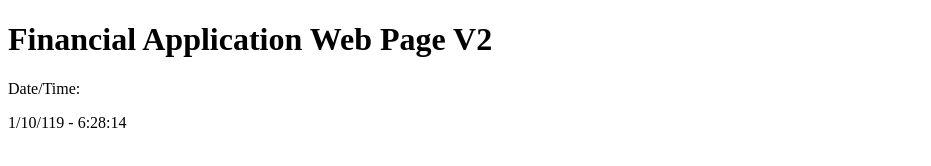
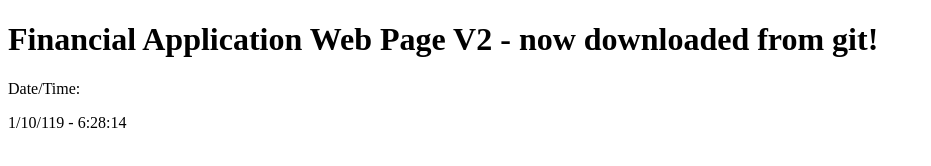
Before and after one commit to neslok/calm_flow, a plain HTML site: page index.html in a window 1280 px wide. Shown: the whole page, without its empty margins (0-931 px from the left). Drawn offline with Linux system fonts and the light colour scheme.

Commit message:
Update index.html

```diff
--- a/index.html
+++ b/index.html
@@ -2,7 +2,7 @@
 <html>
 	<body>
 
-		<h1>Financial Application Web Page V2</h1>
+		<h1>Financial Application Web Page V2 - now downloaded from git!</h1>
 
 		<p>Date/Time: <span id="datetime"></span></p>
 
```
